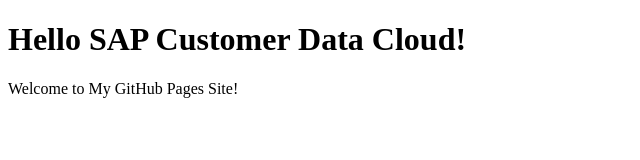
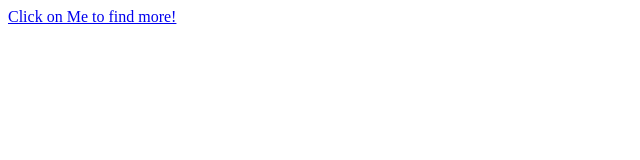
Before and after one commit to maivu62/hannah.github.io, a plain HTML site: page index.html in a window 1280 px wide. Shown: the whole page, without its empty margins (0-640 px from the left). Drawn offline with Linux system fonts and the light colour scheme.

Commit message:
Update index.html

```diff
--- a/index.html
+++ b/index.html
@@ -1,10 +1,11 @@
 <!DOCTYPE html>
 <html>
   <head>
-    <title>My GitHub Pages Site</title>
+    <title>Mobile Ready Screen-Set Implementation Example</title>
+    <meta name="viewport" content="width=device-width">
+    <SCRIPT type="text/javascript" lang="javascript" src="https://cdns.gigya.com/js/gigya.js?apikey=4_pjpcXlhdRmOdBxwrVSfnfQ"></SCRIPT>
   </head>
   <body>
-    <h1>Hello SAP Customer Data Cloud!</h1>
-    <p>Welcome to My GitHub Pages Site!</p>
+    <a href="#" onclick="gigya.accounts.showScreenSet({screenSet:'Default-LiteRegistration'});">Click on Me to find more!</a>
   </body>
 </html>
```
